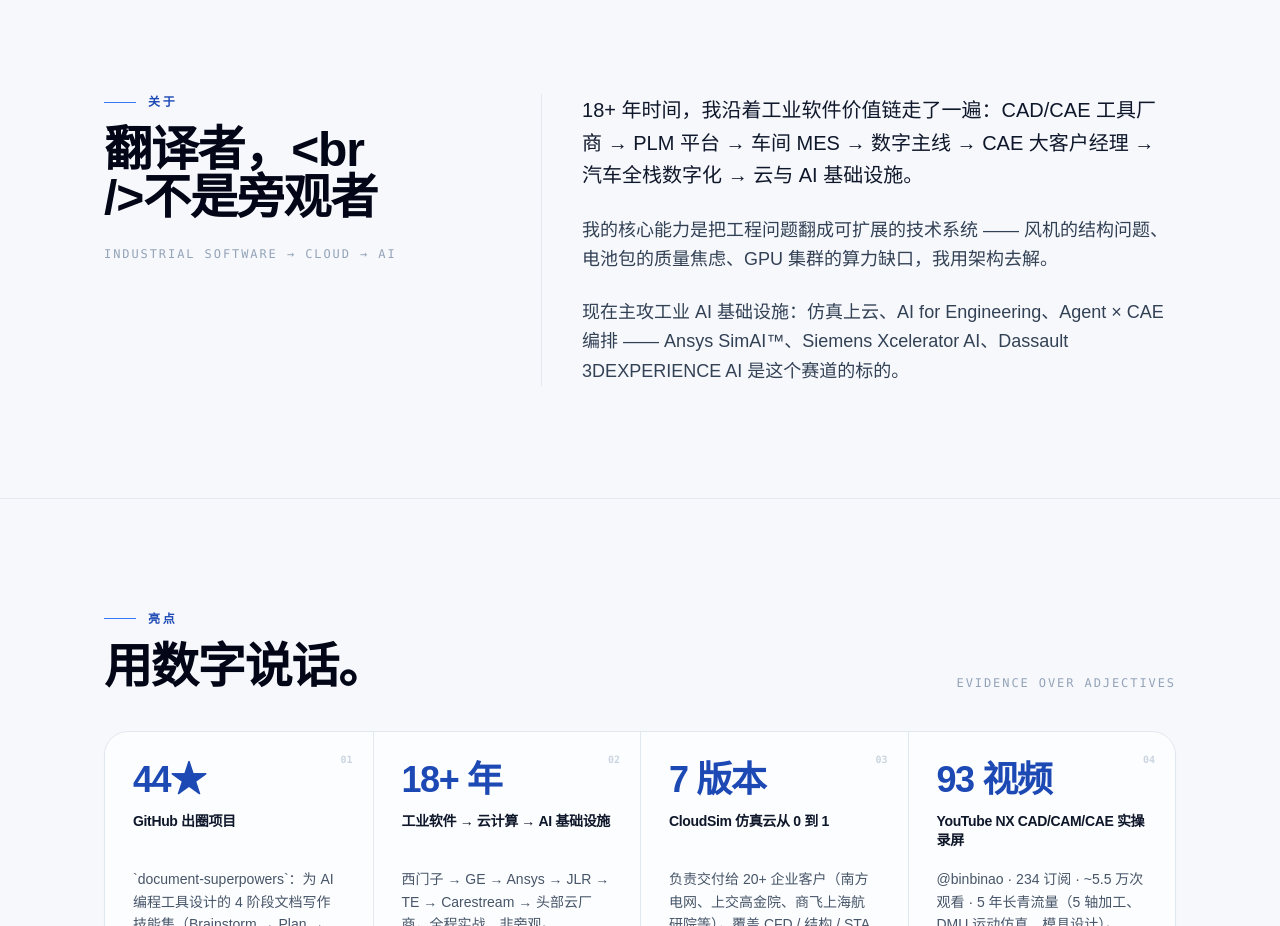
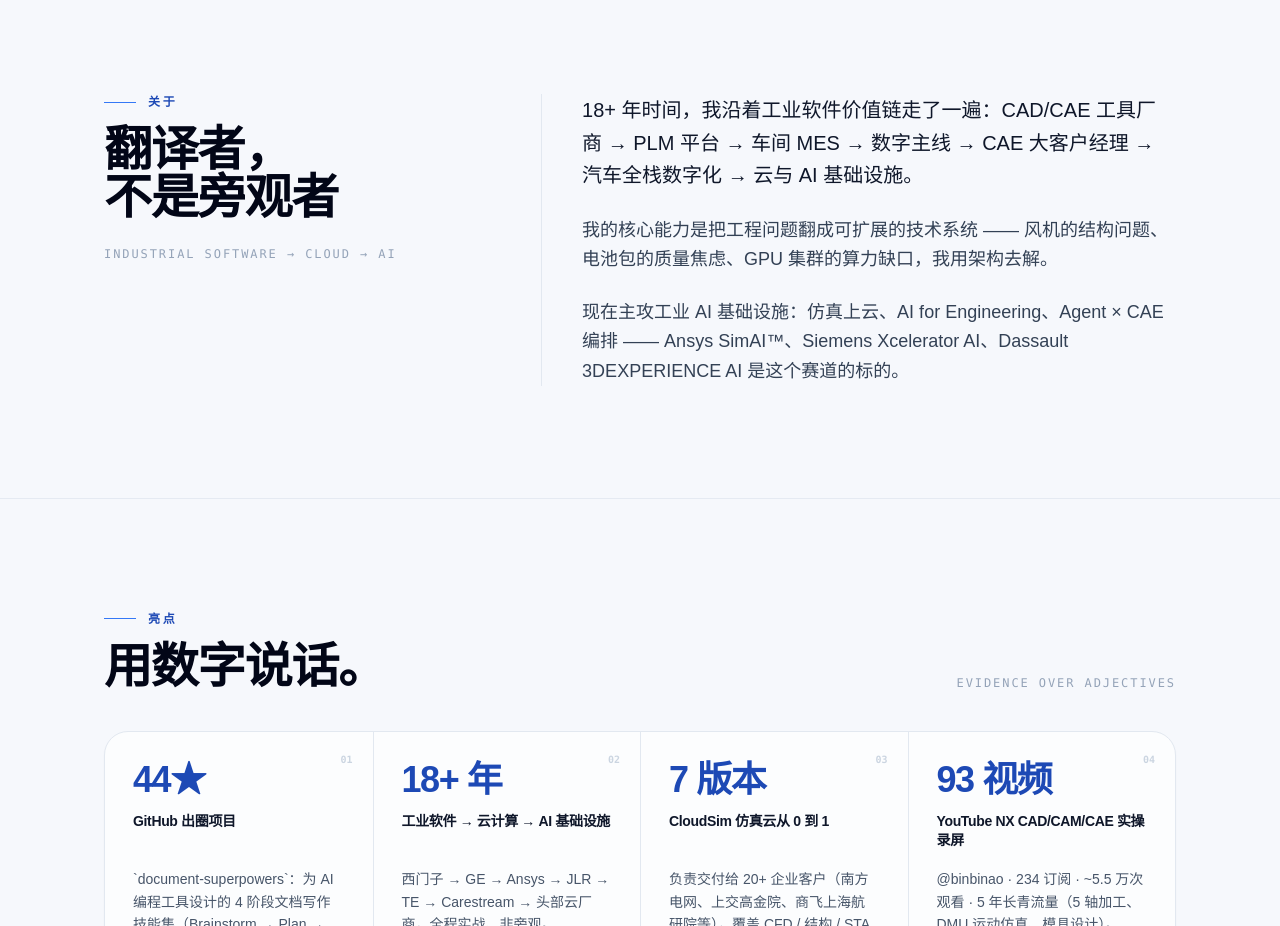
Before and after one commit to binbinao/resume, an Astro site: page / in a window 1280 px wide. Shown: the part 820-1746 px from the top of the page. Built offline with nearby package versions, Linux system fonts and the light colour scheme; Astro itself is replaced by a stand-in of ours.

Commit message:
fix: render br in about headline via set:html

```diff
--- a/src/components/About.astro
+++ b/src/components/About.astro
@@ -13,7 +13,7 @@ const t = pickDict(locale);
   <div class="container-prose grid gap-10 lg:grid-cols-[0.72fr_1.28fr] lg:gap-20">
     <header>
       <p class="section-eyebrow">{t.about.title}</p>
-      <h2 class="section-title text-balance">{t.about.headline}</h2>
+      <h2 class="section-title text-balance" set:html={t.about.headline} />
       <p class="mt-6 font-mono text-xs uppercase tracking-[0.16em] text-slate-400 dark:text-slate-500">
         Industrial software → Cloud → AI
       </p>
```
